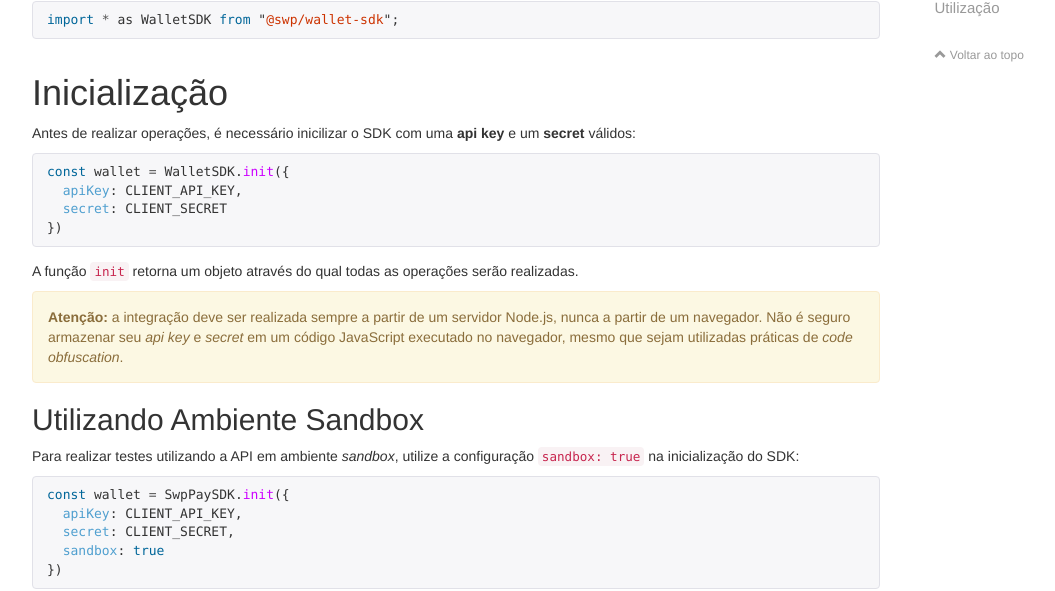
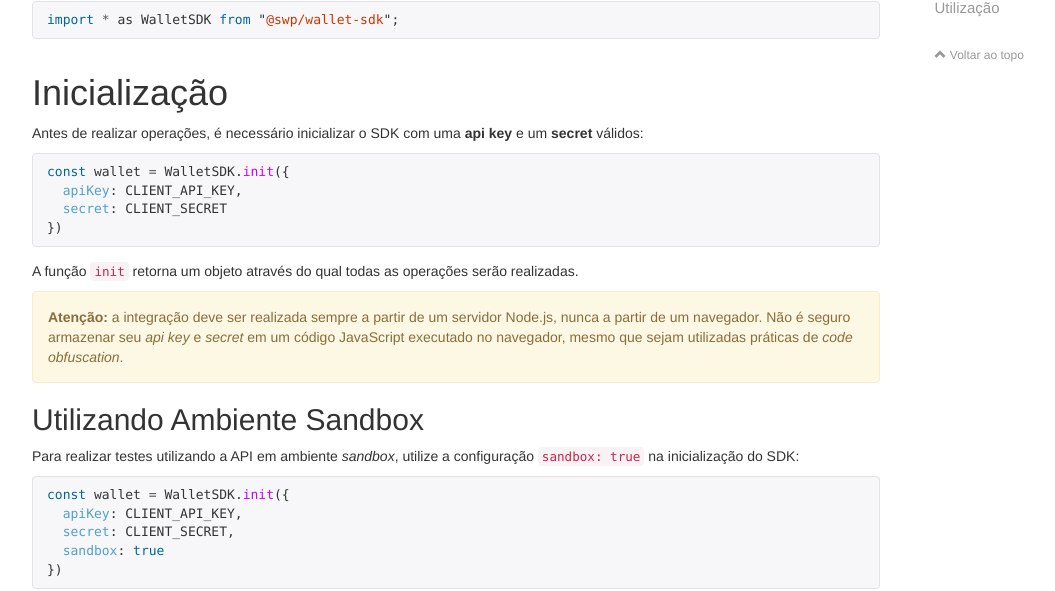
Before and after one commit to swipetech/swp-node-sdk, a Jekyll site: the page built from index.md, in a window 1280 px wide and 900 px high, scrolled down 746 px. Shown: the part 135-726 px from the top of the window, without its empty margins (38-1093 px from the left). Built offline with Jekyll 4.4.1, drawn with Linux system fonts in a browser that asks for light colours; nearby versions of some CDN libraries; comment, search, counter and statistics services are not loaded.

Commit message:
updated doc

````diff
--- a/index.md
+++ b/index.md
@@ -43,7 +43,7 @@ import * as WalletSDK from "@swp/wallet-sdk";
 
 # Inicialização
 
-Antes de realizar operações, é necessário inicilizar o SDK com uma **api key** e um **secret** válidos:
+Antes de realizar operações, é necessário inicializar o SDK com uma **api key** e um **secret** válidos:
 
 ```js
 const wallet = WalletSDK.init({
@@ -63,7 +63,7 @@ A função `init` retorna um objeto através do qual todas as operações serão
 Para realizar testes utilizando a API em ambiente *sandbox*, utilize a configuração `sandbox: true` na inicialização do SDK:
 
 ```js
-const wallet = SwpPaySDK.init({
+const wallet = WalletSDK.init({
   apiKey: CLIENT_API_KEY,
   secret: CLIENT_SECRET,
   sandbox: true
````
